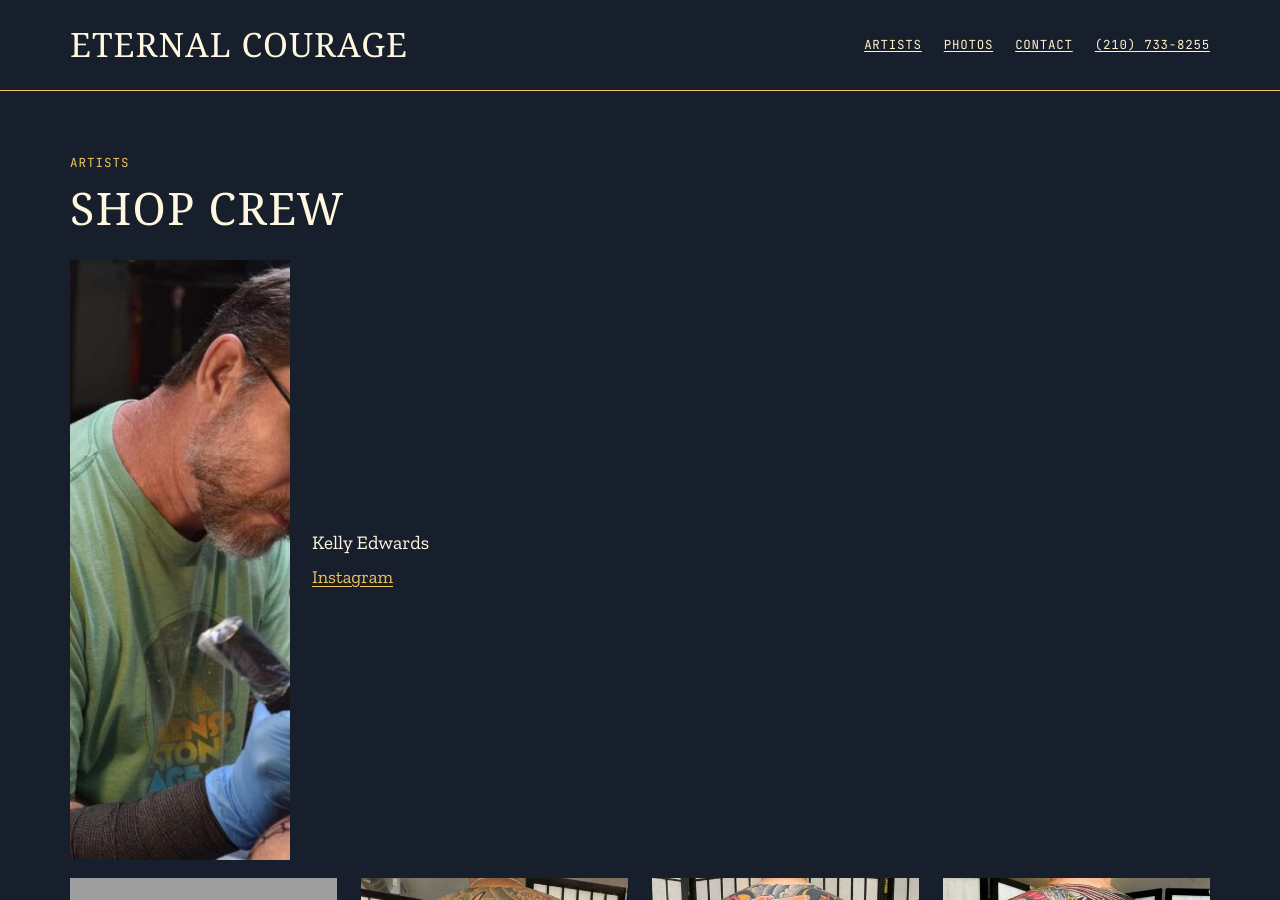
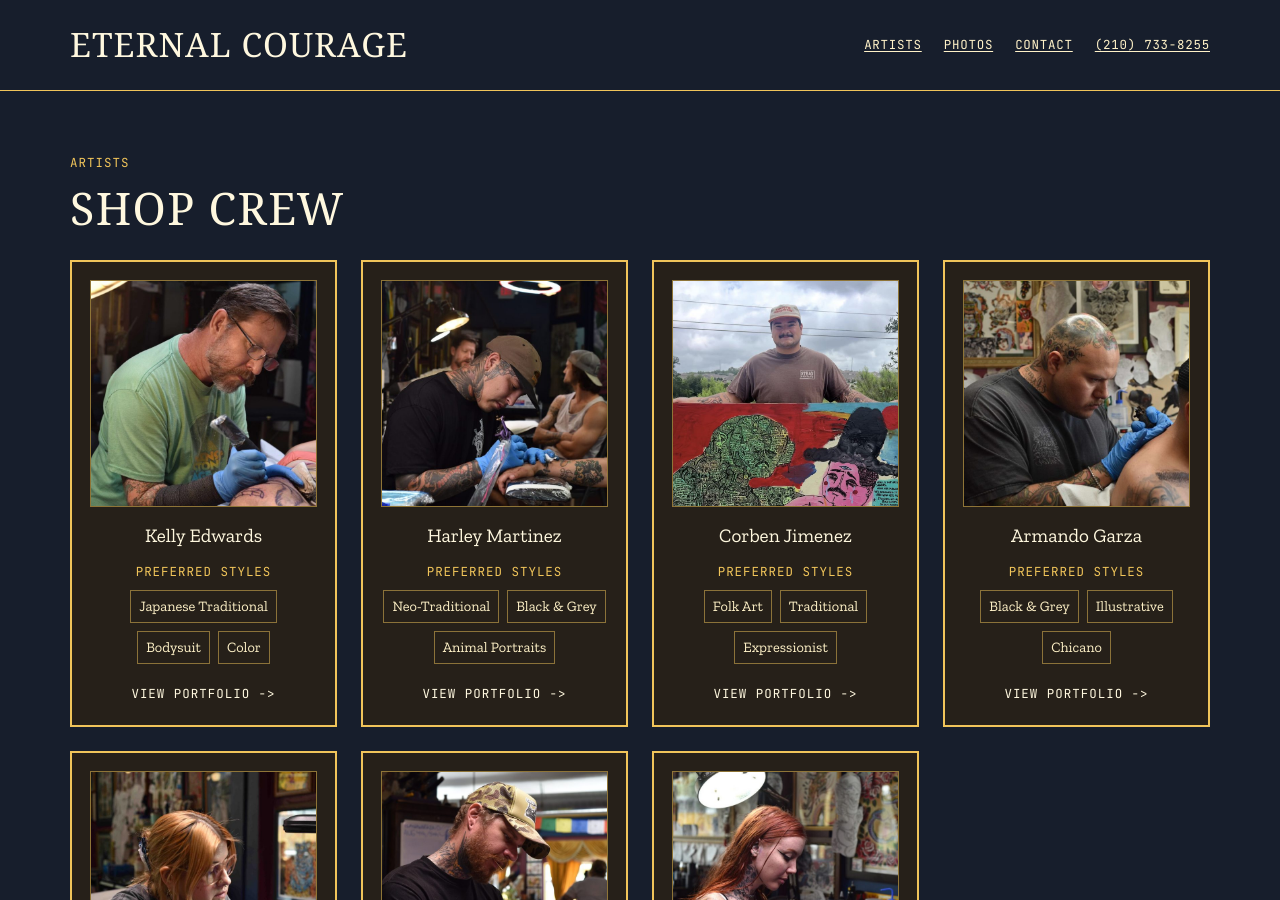
Before and after one commit to tpham091/Eternal2, a Jekyll site: the page built from index.html, in a window 1280 px wide and 900 px high, scrolled down 1206 px. Built offline with Jekyll 4.4.1, drawn with Linux system fonts in a browser that asks for light colours; some web fonts are replaced; some of the changed text lies outside the part shown; grey boxes are pictures that could not be loaded.

Commit message:
Restore preview artist profile pages

```diff
--- a/_includes/head.html
+++ b/_includes/head.html
@@ -47,4 +47,6 @@
 
 {% if page.schema == "business" %}
 {% include schema-business.html %}
+{% elsif page.schema == "artist" %}
+{% include schema-artist.html %}
 {% endif %}
--- a/_includes/header.html
+++ b/_includes/header.html
@@ -10,9 +10,9 @@
   <div class="topbar-inner">
     <a href="/" class="brand display">{{ business.brand_short }}</a>
     <nav class="topnav" id="primary-nav" aria-label="Primary">
-      <a href="#crew">Artists</a>
-      <a href="#photos">Photos</a>
-      <a href="#contact">Contact</a>
+      <a href="/#crew">Artists</a>
+      <a href="/#photos">Photos</a>
+      <a href="/#contact">Contact</a>
       <a href="{{ business.phone_href }}">{{ business.phone }}</a>
     </nav>
   </div>
--- /dev/null
+++ b/artists/harley-martinez.html
@@ -0,0 +1,15 @@
+---
+layout: artist
+slug: harley-martinez
+permalink: /artists/harley-martinez.html
+title: Harley Martinez — Neo-Traditional Tattoo Artist in San Antonio
+description: >-
+  View Harley Martinez's neo-traditional black and grey animal portrait tattoo
+  portfolio at Eternal Courage Tattoo in San Antonio, TX.
+og_title: Harley Martinez — Eternal Courage Tattoo
+og_description: >-
+  Neo-traditional animal and skull portraits with heavy black and grey shading -- wolves, panthers and birds of prey rendered with real weight.
+og_image: /images/gallery/IMG_1292.PNG
+preload_image: /images/harley-martinez-headshot.jpg
+schema: artist
+---
--- a/css/style.css
+++ b/css/style.css
@@ -134,61 +134,101 @@ p { margin: 0 0 1em; color: var(--paper-dim); }
 .section-head { max-width: 720px; margin-bottom: 28px; }
 .section-head .mono { color: var(--brass); display: block; margin-bottom: 10px; }
 
-.plain-artist-list,
-.artist-work-grid,
+.crew-grid,
+.artist-card-tags,
+.artist-tags,
+.artist-portfolio-grid,
 .plain-photo-grid {
   list-style: none;
   margin: 0;
   padding: 0;
 }
 
-.plain-artist-list,
-.artist-work-grid,
+.crew-grid,
+.artist-card-tags,
+.artist-tags,
+.artist-portfolio-grid,
 .plain-photo-grid {
   display: grid;
   gap: 24px;
 }
-.plain-artist-list { gap: 44px; }
-.artist-work-grid { grid-template-columns: repeat(4, minmax(0, 1fr)); }
+.crew-grid { grid-template-columns: repeat(4, minmax(0, 1fr)); }
+.artist-portfolio-grid { grid-template-columns: repeat(3, minmax(0, 1fr)); gap: 18px; }
 .plain-photo-grid { grid-template-columns: repeat(3, minmax(0, 1fr)); }
 
-.plain-artist-list li,
-.artist-work-grid li,
+.crew-grid li,
+.artist-portfolio-grid li,
 .plain-photo-grid li {
   min-width: 0;
 }
 
-.artist-work-block {
-  padding-top: 28px;
-  border-top: 1px solid rgba(240, 196, 90, 0.34);
+.artist-card {
+  display: block;
+  height: 100%;
+  padding: 18px;
+  border: 2px solid var(--brass);
+  background: var(--ink-3);
+  color: var(--paper);
+  text-align: center;
+  text-decoration: none;
 }
 
-.artist-work-block:first-child {
-  padding-top: 0;
-  border-top: 0;
+.artist-card:hover,
+.artist-card:focus-visible {
+  border-color: var(--oxblood);
+  outline: 0;
 }
 
-.artist-summary {
-  display: grid;
-  grid-template-columns: minmax(140px, 220px) minmax(0, 1fr);
-  gap: 22px;
-  align-items: center;
-  margin-bottom: 18px;
+.photo-frame {
+  width: 100%;
+  aspect-ratio: 1 / 1;
+  margin-bottom: 14px;
+  overflow: hidden;
+  border: 1px solid rgba(240, 196, 90, 0.56);
+  background: var(--shadow-ink);
 }
 
-.artist-summary h3 {
-  margin: 0 0 4px;
-  color: var(--paper);
-}
-
-.artist-photo img {
+.photo-frame img {
   width: 100%;
-  aspect-ratio: 1 / 1;
+  height: 100%;
   object-fit: cover;
   object-position: 50% 34%;
 }
 
-.artist-work-grid img,
+.artist-name {
+  margin: 0 0 10px;
+  color: var(--paper);
+}
+
+.artist-style-label {
+  display: block;
+  margin-bottom: 8px;
+  color: var(--brass);
+}
+
+.artist-card-tags,
+.artist-tags {
+  display: flex;
+  flex-wrap: wrap;
+  justify-content: center;
+  gap: 8px;
+  margin-bottom: 14px;
+}
+
+.artist-card-tags span,
+.artist-tags span {
+  border: 1px solid rgba(240, 196, 90, 0.5);
+  padding: 4px 8px;
+  color: var(--paper-dim);
+  font-size: 0.9rem;
+}
+
+.artist-link {
+  display: inline-block;
+  color: var(--paper);
+}
+
+.artist-portfolio-grid img,
 .plain-photo-grid img {
   width: 100%;
   height: auto;
@@ -210,6 +250,101 @@ p { margin: 0 0 1em; color: var(--paper-dim); }
 .image-open:focus-visible {
   outline: 2px solid var(--brass);
   outline-offset: 4px;
+}
+
+.page-hero {
+  padding: 56px 0;
+}
+
+.artist-profile-grid {
+  display: grid;
+  grid-template-columns: minmax(0, 1fr) minmax(180px, 280px);
+  gap: 32px;
+  align-items: center;
+}
+
+.artist-profile-copy .back-link {
+  display: inline-block;
+  margin-bottom: 18px;
+  color: var(--paper-dim);
+}
+
+.artist-profile-copy h1 {
+  margin-bottom: 16px;
+}
+
+.artist-profile-copy p {
+  max-width: 58ch;
+}
+
+.artist-profile-copy .artist-tags {
+  justify-content: flex-start;
+  margin: 18px 0 20px;
+}
+
+.artist-profile-portrait {
+  margin: 0;
+}
+
+.artist-profile-portrait img {
+  width: 100%;
+  height: auto;
+  aspect-ratio: 1 / 1;
+  object-fit: cover;
+  object-position: 50% 30%;
+  border: 2px solid var(--brass);
+}
+
+.artist-profile-portrait figcaption {
+  margin-top: 10px;
+  color: var(--paper-dim);
+  text-align: center;
+}
+
+.hero-ctas,
+.artist-booking-actions {
+  display: flex;
+  flex-wrap: wrap;
+  gap: 12px;
+  align-items: center;
+}
+
+.btn {
+  display: inline-block;
+  padding: 10px 14px;
+  border: 1px solid var(--brass);
+  color: var(--paper);
+  font-family: var(--mono);
+  text-transform: uppercase;
+  letter-spacing: 0.08em;
+  font-size: 0.78rem;
+  text-decoration: none;
+}
+
+.btn-solid {
+  background: var(--oxblood);
+}
+
+.btn-outline {
+  background: transparent;
+}
+
+.artist-profile-booking {
+  padding-top: 0;
+}
+
+.artist-booking-panel {
+  display: flex;
+  flex-wrap: wrap;
+  justify-content: space-between;
+  gap: 24px;
+  padding: 26px;
+  border: 2px solid var(--brass);
+  background: var(--ink-3);
+}
+
+.artist-booking-panel h2 {
+  margin-bottom: 10px;
 }
 
 .contact-plain {
@@ -281,16 +416,18 @@ footer .wrap {
 @media (max-width: 900px) {
   .topbar-inner { align-items: flex-start; flex-direction: column; }
   .topnav { justify-content: flex-start; }
-  .artist-work-grid,
+  .crew-grid,
+  .artist-portfolio-grid,
   .plain-photo-grid { grid-template-columns: repeat(2, minmax(0, 1fr)); }
+  .artist-profile-grid { grid-template-columns: 1fr; }
+  .artist-profile-portrait { max-width: 280px; }
   .contact-plain { grid-template-columns: 1fr; }
 }
 
 @media (max-width: 560px) {
   body { font-size: 16px; }
-  .artist-summary { grid-template-columns: 1fr; }
-  .artist-photo { max-width: 240px; }
-  .artist-work-grid,
+  .crew-grid,
+  .artist-portfolio-grid,
   .plain-photo-grid { grid-template-columns: 1fr; }
   .section-pad { padding: 48px 0; }
 }
--- a/index.html
+++ b/index.html
@@ -28,40 +28,22 @@ schema: business
       <span class="mono">Artists</span>
       <h2 id="crew-heading">Shop crew</h2>
     </div>
-    <ul class="plain-artist-list">
+    <ul class="crew-grid">
       {% for artist in site.data.artists %}
-      <li class="artist-work-block">
-        <div class="artist-summary">
-          <button class="image-open artist-photo" type="button" data-lightbox-open aria-label="Expand portrait of {{ artist.name }}">
+      <li>
+        <a class="artist-card" href="/artists/{{ artist.slug }}.html">
+          <div class="photo-frame">
             <img src="{{ artist.image }}" width="600" height="600" alt="Portrait of San Antonio tattoo artist {{ artist.name }} at Eternal Courage Tattoo" loading="lazy" decoding="async">
-          </button>
-          <div>
-            <h3>{{ artist.name }}</h3>
-            <a href="{{ artist.instagram }}" target="_blank" rel="noopener noreferrer">Instagram</a>
           </div>
-        </div>
-        <ul class="artist-work-grid" aria-label="{{ artist.name }} portfolio">
-          {% assign portfolio_items = nil %}
-          {% if artist.custom_portfolio %}
-            {% assign portfolio_items = site.data[artist.custom_portfolio] %}
-            {% for tattoo in portfolio_items %}
-            <li>
-              <button class="image-open" type="button" data-lightbox-open aria-label="Expand {{ tattoo.alt | downcase }}">
-                <img src="{{ tattoo.src }}" width="{{ tattoo.width }}" height="{{ tattoo.height }}" alt="{{ tattoo.alt }}" loading="lazy" decoding="async">
-              </button>
-            </li>
-            {% endfor %}
-          {% else %}
-            {% assign primary_style = artist.tags | first %}
-            {% for photo in artist.photos %}
-            <li>
-              <button class="image-open" type="button" data-lightbox-open aria-label="Expand tattoo by {{ artist.name }}">
-                <img src="/images/gallery/{{ photo }}" width="1200" height="900" alt="{{ primary_style }} tattoo by {{ artist.name }} at Eternal Courage Tattoo in San Antonio" loading="lazy" decoding="async">
-              </button>
-            </li>
-            {% endfor %}
+          <h3 class="artist-name">{{ artist.name }}</h3>
+          {% if artist.tags %}
+          <span class="artist-style-label mono">Preferred styles</span>
+          <span class="artist-card-tags">
+            {% for tag in artist.tags %}<span>{{ tag }}</span>{% endfor %}
+          </span>
           {% endif %}
-        </ul>
+          <span class="artist-link mono">View portfolio <span aria-hidden="true">-&gt;</span></span>
+        </a>
       </li>
       {% endfor %}
     </ul>
```
Also changed, not shown: _includes/schema-artist.html (added, +29 -0 lines), _layouts/artist.html (added, +79 -0 lines), artists/armando-garza.html (added, +15 -0 lines), artists/chelsea-kotzur.html (added, +15 -0 lines), artists/corben-jimenez.html (added, +15 -0 lines), artists/kelly-edwards.html (added, +15 -0 lines), artists/maddie-leigh.html (added, +15 -0 lines), artists/tyson-wilkinson.html (added, +15 -0 lines), sitemap.xml (+35 -0 lines).
